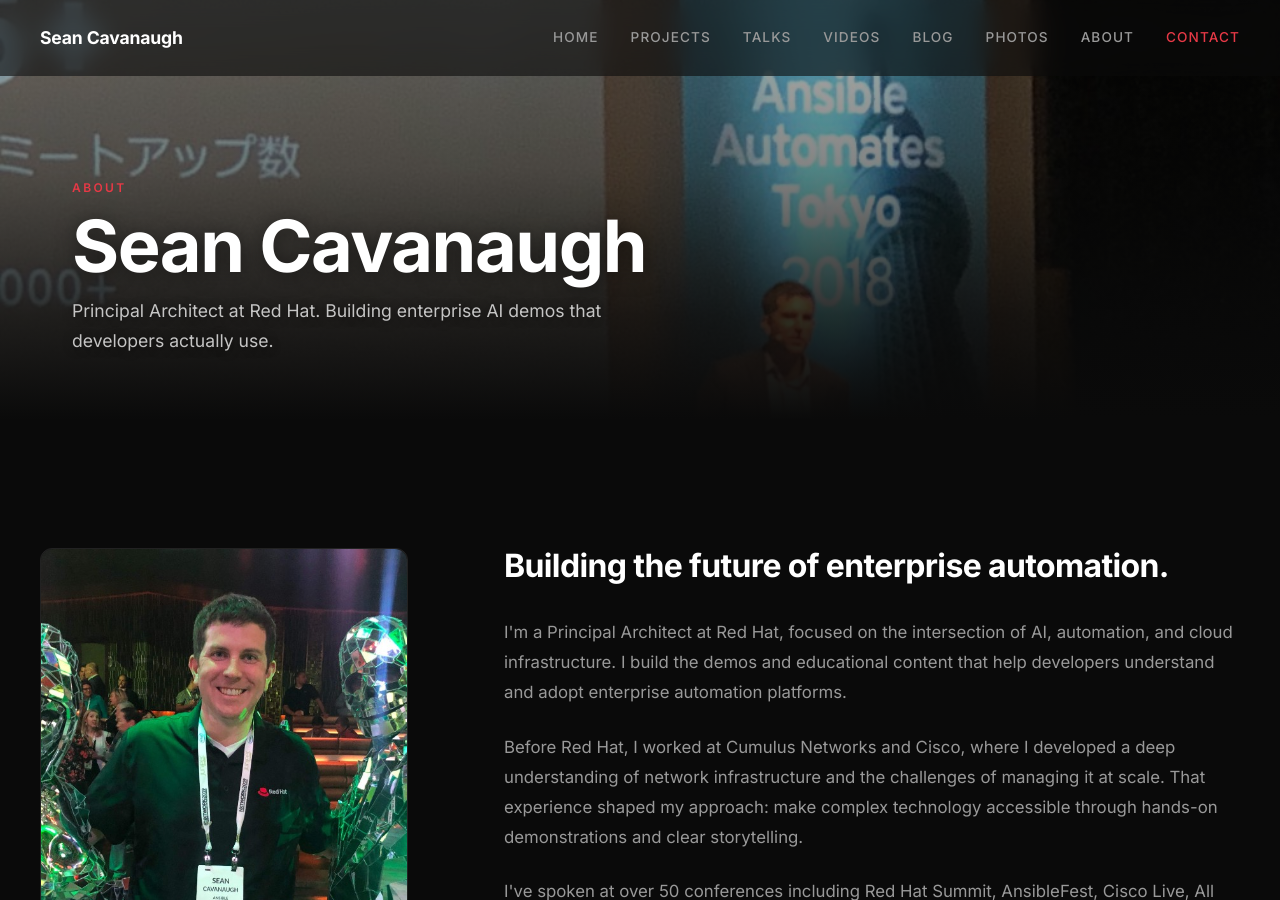
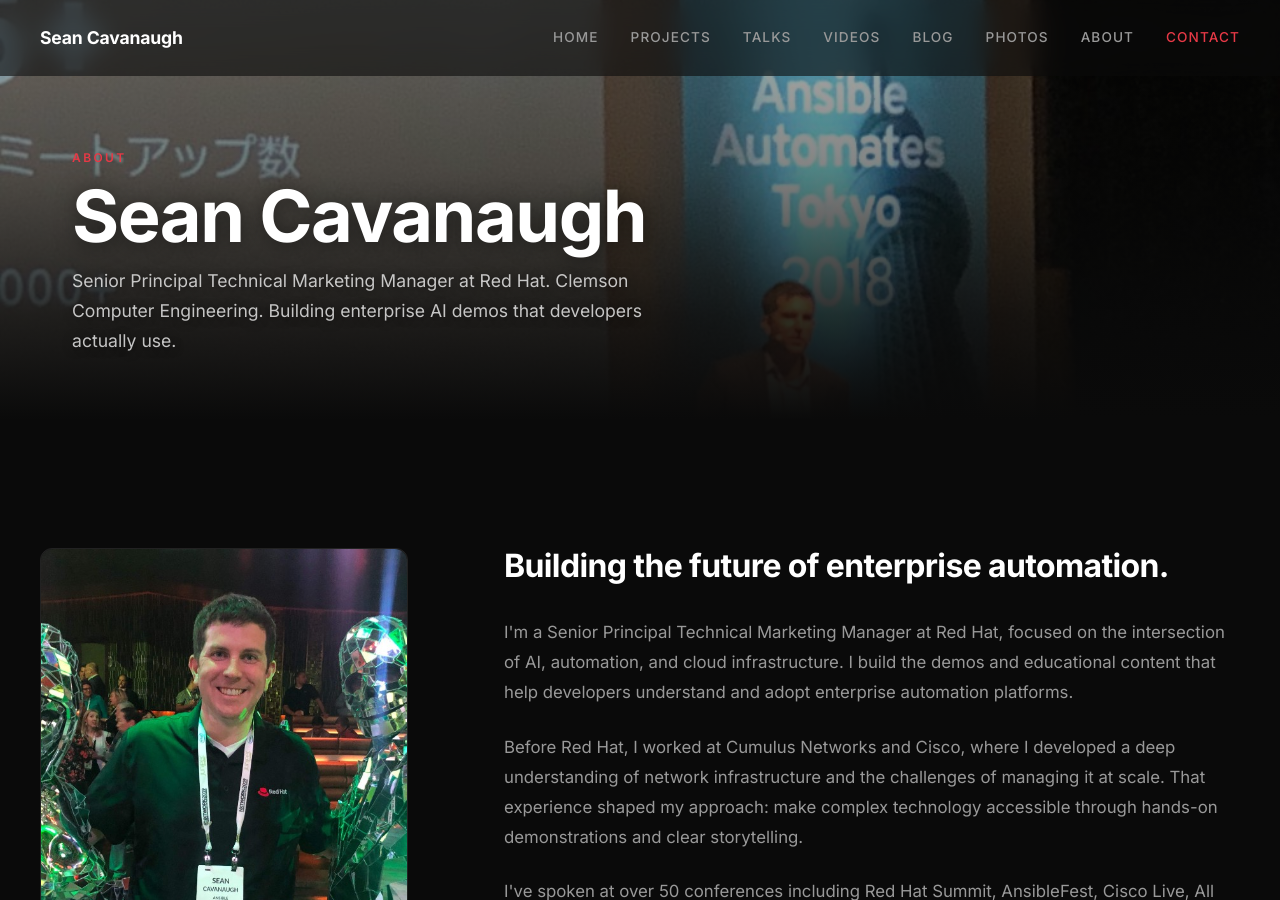
Before and after one commit to IPvSean/cavanaugh.pro, a Jekyll site: the page built from pages/about.html, in a window 1280 px wide and 900 px high. Built offline with Jekyll 4.4.1, drawn with Linux system fonts in a browser that asks for light colours.

Commit message:
Update role badge and titles to accurate info
Hero badge: "Red Hat · Clemson Engineering"
About page: corrected title to Senior Principal Technical
Marketing Manager, added Clemson Computer Engineering.

Co-authored-by: Cursor <cursoragent@cursor.com>

```diff
--- a/index.html
+++ b/index.html
@@ -10,7 +10,7 @@ title: Home
     <div class="hero-bg-overlay"></div>
   </div>
   <div class="hero-content">
-    <span class="hero-role">Principal Architect · Red Hat</span>
+    <span class="hero-role">Red Hat · Clemson Engineering</span>
     <h1>Sean Cavanaugh</h1>
     <p class="hero-subtitle">Keynote speaker. Open source builder. 50+ conference talks from Atlanta to Tokyo.</p>
     <p class="hero-purpose">Demos, talks, and open source tools for enterprise automation and AI.</p>
--- a/pages/about.html
+++ b/pages/about.html
@@ -11,7 +11,7 @@ permalink: /about/
   <div class="page-hero-content">
     <span class="section-label">About</span>
     <h1>Sean Cavanaugh</h1>
-    <p>Principal Architect at Red Hat. Building enterprise AI demos that developers actually use.</p>
+    <p>Senior Principal Technical Marketing Manager at Red Hat. Clemson Computer Engineering. Building enterprise AI demos that developers actually use.</p>
   </div>
 </div>
 
@@ -24,7 +24,7 @@ permalink: /about/
         </div>
         <div class="about-text">
           <h2>Building the future of enterprise automation.</h2>
-          <p>I'm a Principal Architect at Red Hat, focused on the intersection of AI, automation, and cloud infrastructure. I build the demos and educational content that help developers understand and adopt enterprise automation platforms.</p>
+          <p>I'm a Senior Principal Technical Marketing Manager at Red Hat, focused on the intersection of AI, automation, and cloud infrastructure. I build the demos and educational content that help developers understand and adopt enterprise automation platforms.</p>
           <p>Before Red Hat, I worked at Cumulus Networks and Cisco, where I developed a deep understanding of network infrastructure and the challenges of managing it at scale. That experience shaped my approach: make complex technology accessible through hands-on demonstrations and clear storytelling.</p>
           <p>I've spoken at over 50 conferences including Red Hat Summit, AnsibleFest, Cisco Live, All Things Open, and AutoCon — from Atlanta to Tokyo to Seoul. My YouTube channel has grown to over 16,000 subscribers.</p>
           <p>When I'm not building demos or on stage, I'm exploring how AI agents can transform the way we manage infrastructure — and sharing everything I learn along the way.</p>
```
